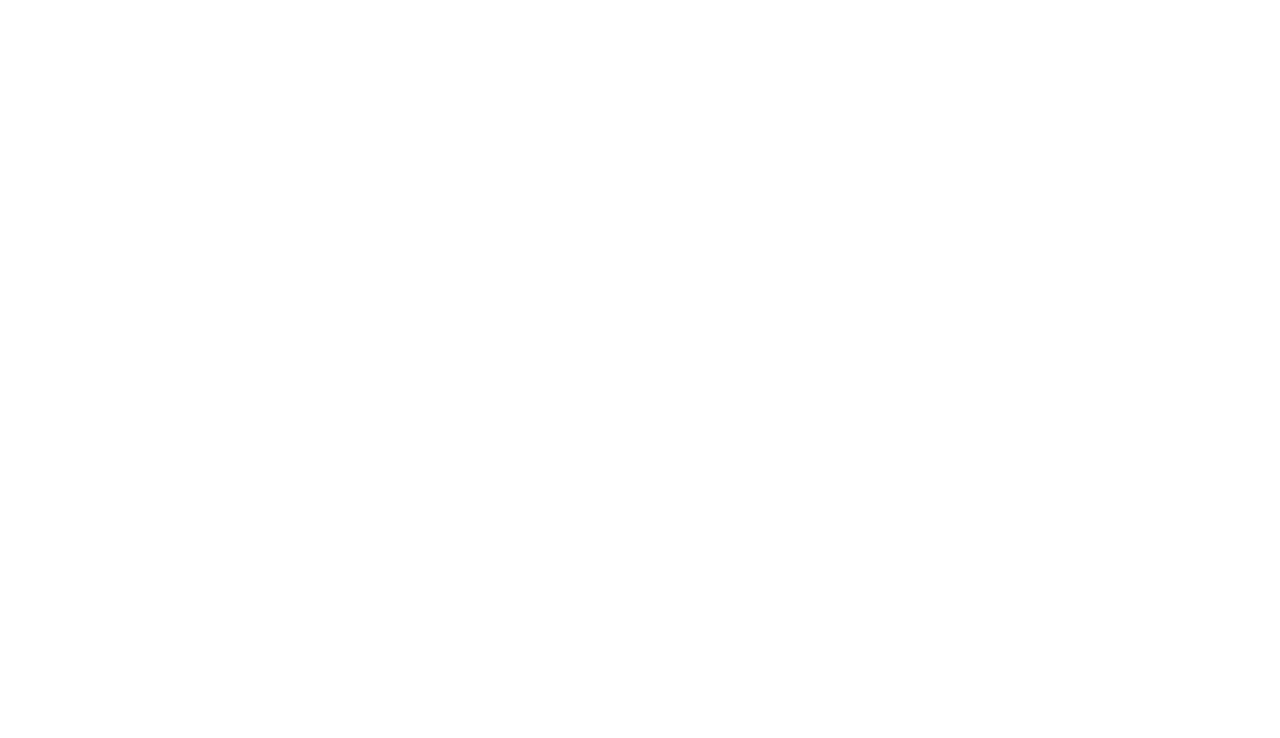
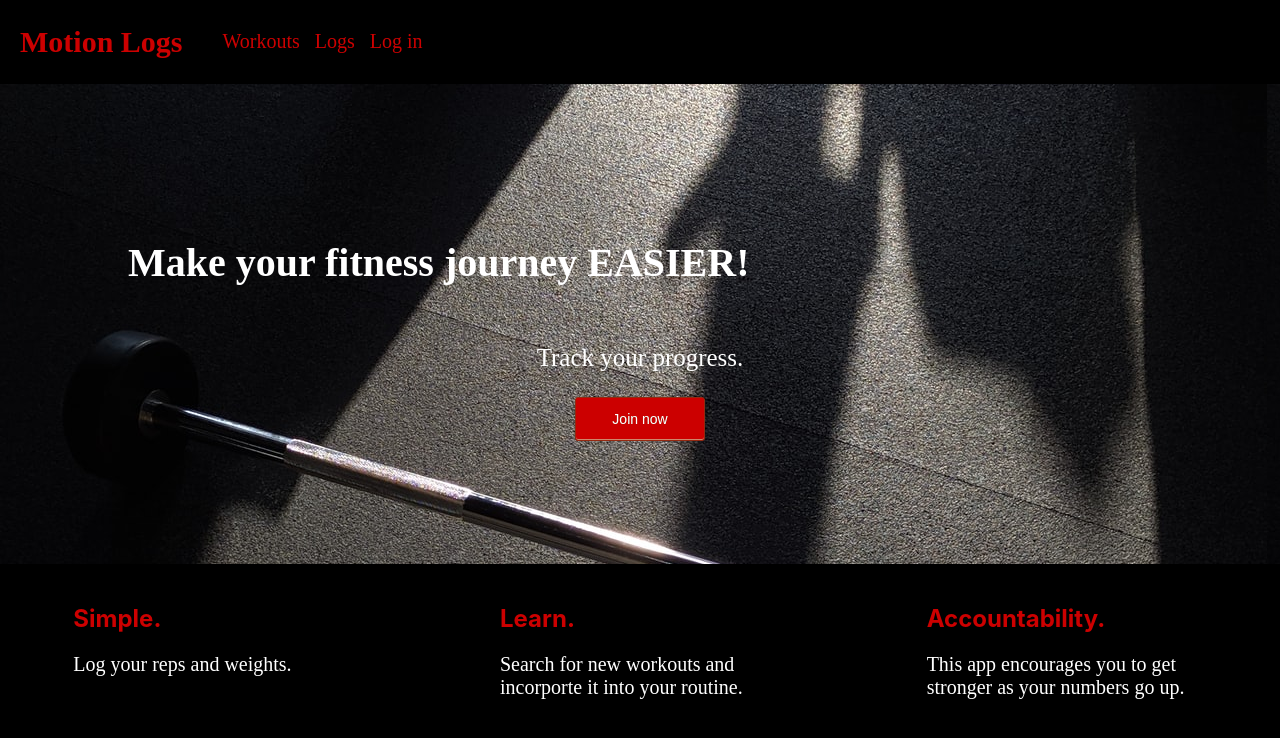
Before and after one commit to jennantran/motionlogs-app, a React (Create React App) app: page / in a window 1280 px wide. Shown: the top 738 px of the page. Built offline with nearby package versions, Linux system fonts and the light colour scheme.

Commit message:
styling and content for homepage

```diff
--- a/src/App.css
+++ b/src/App.css
@@ -2,7 +2,8 @@
     box-sizing: border-box;
   }
 
-body {
-    background-image: url('./images/barbellshadow.jpg');
-    background-color: #cccccc;
+body{
+    margin: 0;
+    padding: 0;
+    background-color: black;
    }
--- a/src/App.js
+++ b/src/App.js
@@ -1,10 +1,24 @@
-import React from 'react';
+import React, { Component } from 'react';
+import { Route } from 'react-router-dom';
+import Nav from './Nav/Nav';
+import './App.css';
+import HomePage from './HomePage/HomePage';
 
 function App() {
   return (
-    <main className='App'>
-      {/* content goes here */}
-    </main>
+    <div className='app'>
+      <nav><Nav></Nav></nav>
+      <main className='App'>
+          <Route exact path='/' component={HomePage} />
+          {/* <Route path='/workouts' component={Workout />
+          <Route path='/login' component={Login} />
+          <Route path='/signUp' component={SignUp} />
+          <Route path='/logs' component={Logs} /> */}
+      </main>
+      <section></section>
+      <section></section>
+      <footer></footer>
+    </div>
   );
 }
 
--- a/src/HomePage/HomePage.css
+++ b/src/HomePage/HomePage.css
@@ -0,0 +1,79 @@
+.homepage{
+    background-image: url("../images/barbellshadow.jpg");
+    height: 60vh;
+    display: flex;
+    flex-direction: column;
+    justify-content: center;
+    align-items: center;
+}
+
+.homeHeader{
+    color: white;
+    font-family: 'Slab';
+    font-size: 40px;
+    width: 80%;
+    margin-left: auto;
+    margin-right: auto;
+}
+
+p{
+    color: white;
+    font-family: 'sans-serif';
+    font-size: 25px;
+}
+
+
+h2{
+    color: #cc0000;
+}
+
+.homeButton{
+    box-shadow:inset 0px -1px 0px 0px #cf866c;
+	background-color: #cc0000;
+	border-radius:3px;
+    border:1px solid #942911;
+    color: white;
+	cursor:pointer;
+	font-family:Arial;
+	font-size:14px;
+	padding:13px 36px;
+	text-decoration:none;
+	text-shadow:0px 0px 0px #854629;
+
+}
+
+.homepgDetails{
+    display: flex;
+    flex-direction: column;
+    justify-content: center;
+    text-align: center;
+}
+
+.details{
+    width: 70%;
+    margin-left: auto;
+    margin-right: auto;
+
+}
+.details p{
+    font-size: 18px;
+}
+
+
+
+@media (min-width: 600px) {
+    .homepgDetails{
+        display: flex;
+        flex-direction: row;
+
+    }
+    .details{
+        width: 25%;
+        padding: 20px;
+        text-align: left;
+    }
+    .details p{
+        font-size: 20px;
+    }
+
+  }
--- a/src/HomePage/HomePage.js
+++ b/src/HomePage/HomePage.js
@@ -1,12 +1,30 @@
 import React, { Component } from 'react';
-import { Link } from 'react-router-dom';
+import './HomePage.css';
 
 class HomePage extends Component{
     render(){
         return(
-            <section className='homepage'>
-
-            </section>
+            <div>
+                <section className='homepage'>
+                    <h1 className='homeHeader'>Make your fitness journey EASIER!</h1>
+                    <p>Track your progress.</p>
+                    <button className='homeButton'>Join now</button>
+                </section>
+                <section className='homepgDetails'>
+                    <div className='details design'>
+                        <h2>Simple.</h2>
+                        <p>Log your reps and weights.</p>
+                    </div>
+                    <div className='details learn'>
+                        <h2>Learn.</h2>
+                        <p>Search for new workouts and incorporte it into your routine.</p>
+                    </div>
+                    <div className='details accountability'>
+                        <h2>Accountability.</h2>
+                        <p>This app encourages you to get stronger as your numbers go up.</p>
+                    </div>
+                </section>
+            </div>
         );
     }
 }
--- a/src/Nav/Nav.css
+++ b/src/Nav/Nav.css
@@ -7,6 +7,7 @@
 .appName{
     padding-left: 20px;
     float: left;
+    font-family: 'Slab';
 }
 
 .navLinks{
@@ -22,10 +23,10 @@
     margin-right: 15px;
 }
 
-
 a{
     text-decoration: none;
-    color: red;
+    color:#cc0000;
+    font-family: 'sans-serif';
 
 }
 a:hover {
--- a/src/Nav/Nav.js
+++ b/src/Nav/Nav.js
@@ -1,16 +1,19 @@
 import React, { Component } from 'react';
 import { Link } from 'react-router-dom';
+import './Nav.css';
 
 class Nav extends Component{
     render(){
         return(
             <section className='nav'>
-                <div>
+                <div className='appName'>
                      <Link to='/'><h2>Motion Logs</h2></Link>
+                 </div>
+                <div className='navLinks'>
                      <ul>
-                         <li>Workouts</li>
-                         <li>Logs</li>
-                         <li>Log in</li>
+                         <li><Link to='/workouts'>Workouts</Link></li>
+                         <li><Link to='/logs'>Logs</Link></li>
+                         <li><Link to='/logIn'>Log in</Link></li>
                      </ul>
                 </div>
             </section>
--- a/src/index.js
+++ b/src/index.js
@@ -1,6 +1,12 @@
 import React from 'react';
 import ReactDOM from 'react-dom';
+import { BrowserRouter } from 'react-router-dom';
 import App from './App';
 import './index.css';
 
-ReactDOM.render(<App />, document.getElementById('root'));
+ReactDOM.render(
+     <BrowserRouter>
+       <App />
+     </BrowserRouter>,
+      document.getElementById('root')
+    );
```
